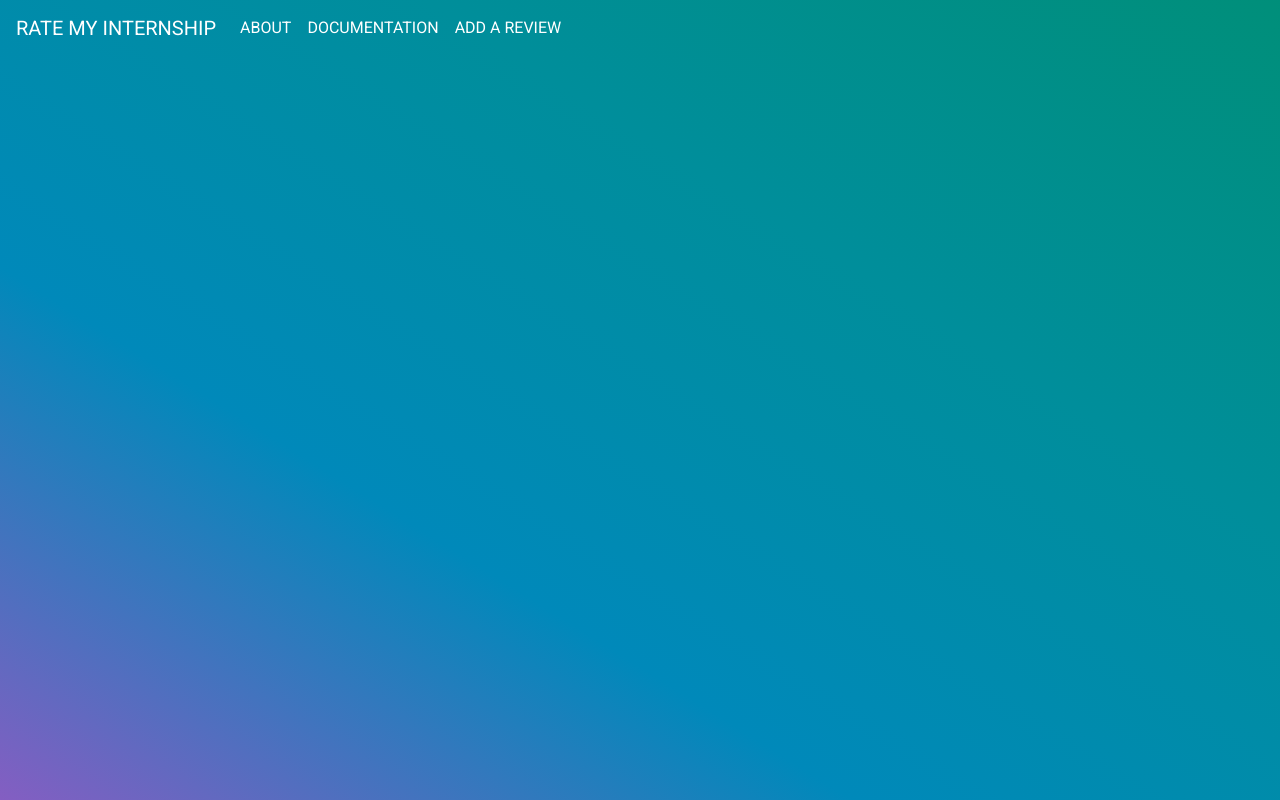
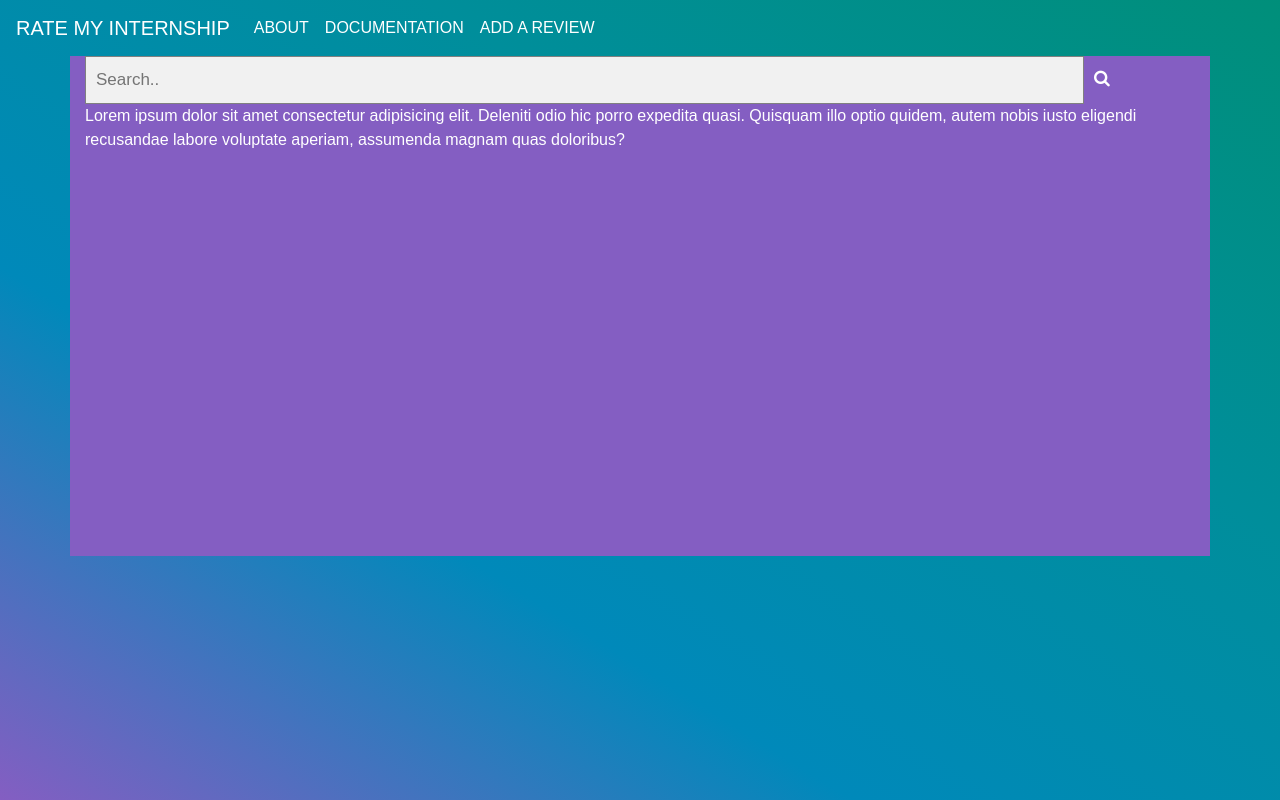
Before and after one commit to Aly-Tomato/ratemyinternship, a plain HTML site: page index.html in a window 1280 px wide. Drawn offline with nearby package versions, Linux system fonts and the light colour scheme.

Commit message:
Added search bar

```diff
--- a/index.html
+++ b/index.html
@@ -1,6 +1,10 @@
 <!DOCTYPE html>
 <html lang="en">
   <head>
+    <link
+      rel="stylesheet"
+      href="https://cdnjs.cloudflare.com/ajax/libs/font-awesome/4.7.0/css/font-awesome.min.css"
+    />
     <link
       href="https://fonts.googleapis.com/css?family=Roboto&display=swap"
       rel="stylesheet"
@@ -41,10 +45,20 @@
             <a class="nav-link" href="#">DOCUMENTATION</a>
           </li>
           <li class="nav-item">
-            <a class="nav-link" href="#">ADD A REVIEW</a>
+            <a class="nav-link" href="contribute.html">ADD A REVIEW</a>
           </li>
         </ul>
       </div>
     </nav>
+    <div class="container">
+      <form class="example" action="action_page.php">
+        <input type="text" placeholder="Search.." name="search" />
+        <button type="submit"><i class="fa fa-search"></i></button>
+      </form>
+      Lorem ipsum dolor sit amet consectetur adipisicing elit. Deleniti odio hic
+      porro expedita quasi. Quisquam illo optio quidem, autem nobis iusto
+      eligendi recusandae labore voluptate aperiam, assumenda magnam quas
+      doloribus?
+    </div>
   </body>
 </html>
--- a/static/css/index.css
+++ b/static/css/index.css
@@ -1,15 +1,53 @@
 body {
     background-image: linear-gradient(to right top, #845EC2, #0089BA, #008E9B, #008F7A);
     height: 100vh;
+    color: white;
+    font-family: 'Roboto Mono', sans-serif, monospace;
 }
 
 .navbar-custom .navbar-brand,
-.navbar-custom .navbar-text{
+.navbar-custom .navbar-text,
+.navbar-custom a{
     color: white;
-    font-family: 'Roboto', sans-serif, monospace;
+    font-family: 'Roboto Mono', sans-serif, monospace;
 }
 
-a {
+.navbar-custom a:hover {
+    border-bottom: solid #845EC2 1px;
+}
+
+.container {
+    height: 500px;
+    background-color: #845EC2;
+}
+
+form.example input[type=text] {
+    padding: 10px;
+    font-size: 17px;
+    border: 1px solid grey;
+    float: left;
+    width: 90%;
+    background: #f1f1f1;
+  }
+
+  /* Style the submit button */
+  form.example button {
+    float: left;
+    padding: 10px;
+    background: transparent;
     color: white;
-    font-family: 'Roboto', sans-serif, monospace;
-}
+    font-size: 17px;
+    border: none; /* Prevent double borders */
+    cursor: pointer;
+  }
+
+  form.example button:hover {
+    background: #0b7dda;
+  }
+
+  /* Clear floats */
+  form.example::after {
+    content: "";
+    clear: both;
+    display: table;
+  }
```
